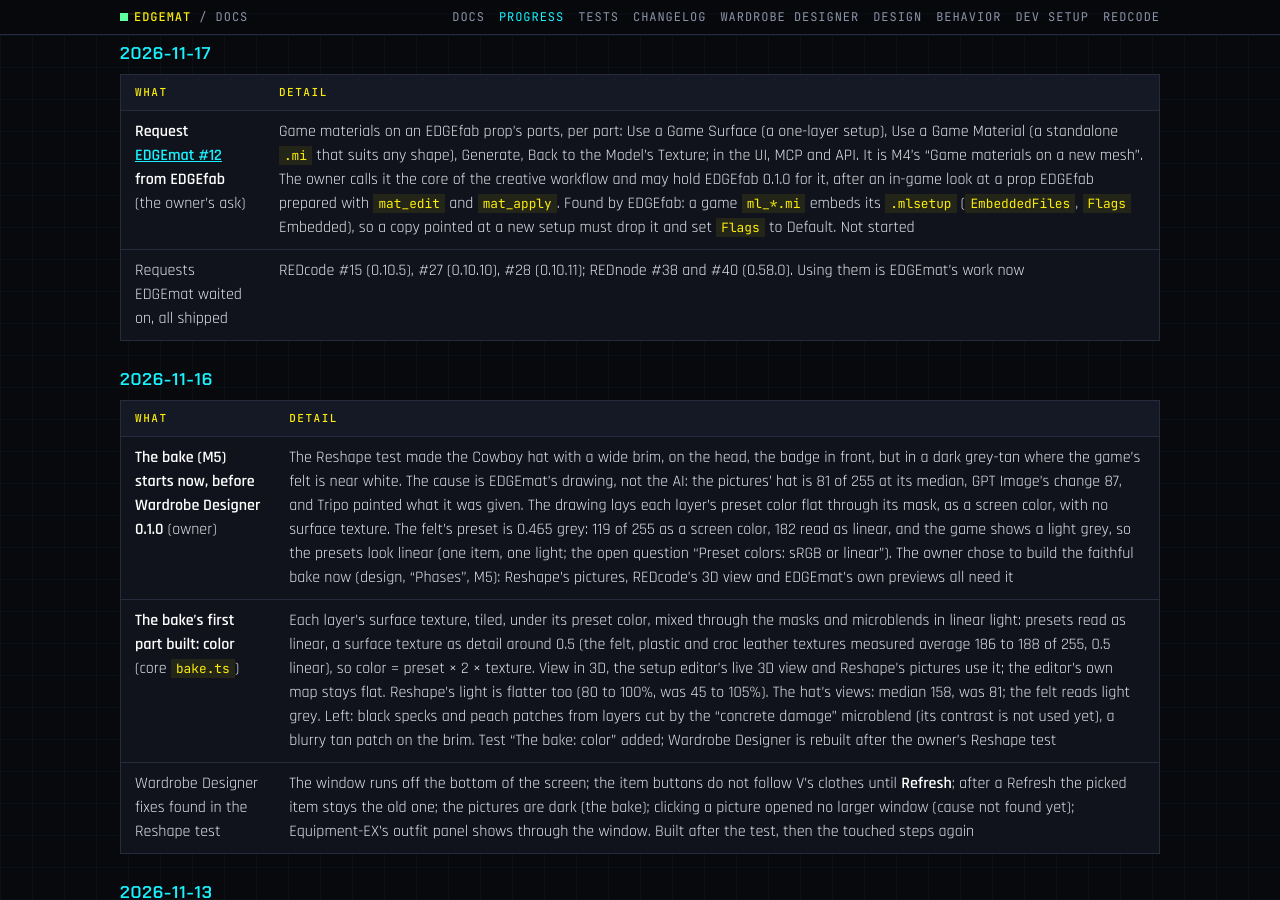
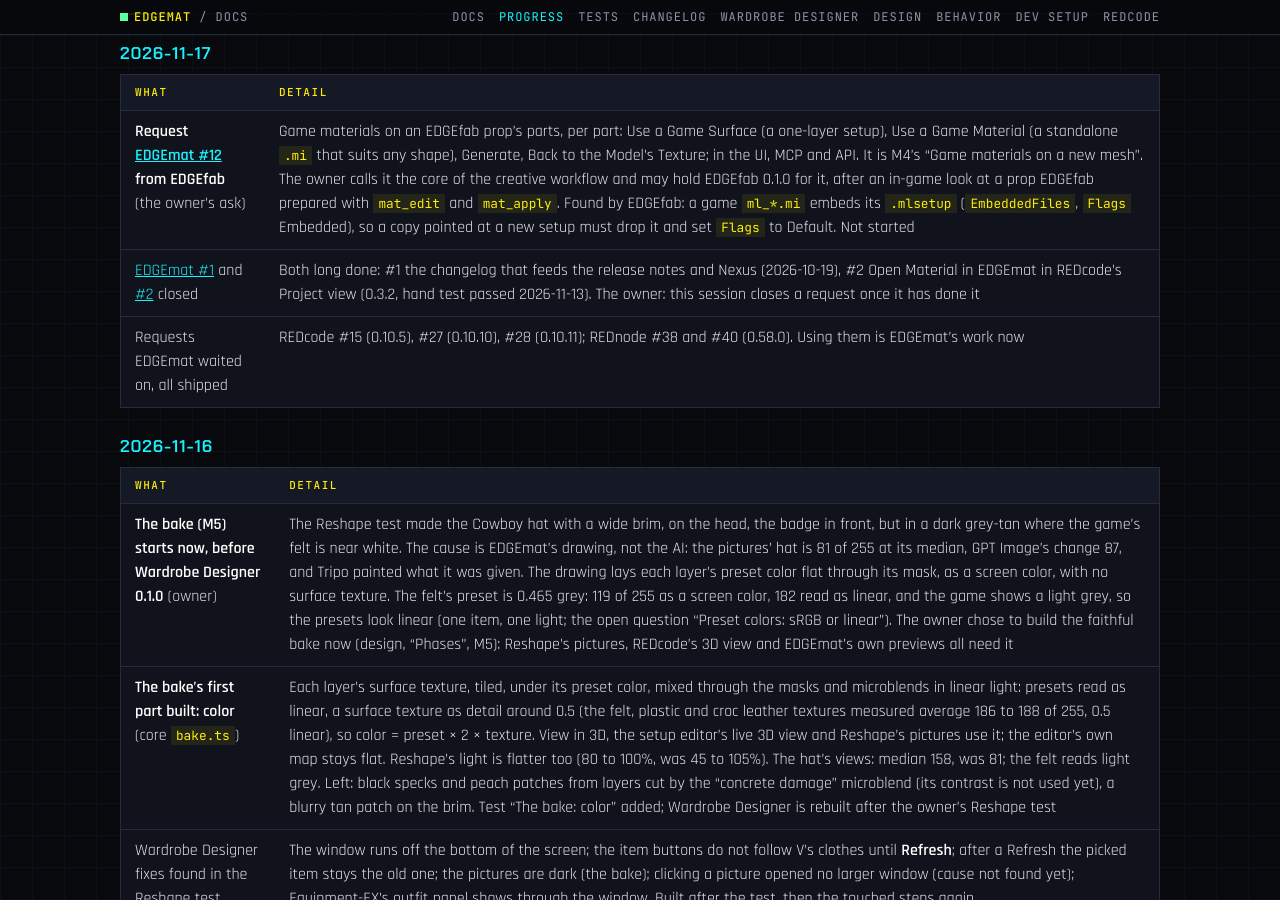
Before and after one commit to Edgemodders/EDGEmat, a Jekyll site: the page built from docs/progress.md, in a window 1280 px wide and 900 px high, scrolled down 4445 px. Built offline with Jekyll 4.4.1, drawn with Linux system fonts in a browser that asks for light colours; our own code applies the rules of GitHub Pages for plain Markdown files.

Commit message:
Progress: #1 and #2 closed (both done); this session closes requests it completes
Co-Authored-By: Claude Opus 5.5 <noreply@anthropic.com>

```diff
--- a/docs/progress.md
+++ b/docs/progress.md
@@ -62,6 +62,7 @@ Last updated 2026-11-03.
 | What | Detail |
 |---|---|
 | **Request [EDGEmat #12](https://github.com/Edgemodders/EDGEmat/issues/12) from EDGEfab** (the owner's ask) | Game materials on an EDGEfab prop's parts, per part: Use a Game Surface (a one-layer setup), Use a Game Material (a standalone `.mi` that suits any shape), Generate, Back to the Model's Texture; in the UI, MCP and API. It is M4's "Game materials on a new mesh". The owner calls it the core of the creative workflow and may hold EDGEfab 0.1.0 for it, after an in-game look at a prop EDGEfab prepared with `mat_edit` and `mat_apply`. Found by EDGEfab: a game `ml_*.mi` embeds its `.mlsetup` (`EmbeddedFiles`, `Flags` Embedded), so a copy pointed at a new setup must drop it and set `Flags` to Default. Not started |
+| [EDGEmat #1](https://github.com/Edgemodders/EDGEmat/issues/1) and [#2](https://github.com/Edgemodders/EDGEmat/issues/2) closed | Both long done: #1 the changelog that feeds the release notes and Nexus (2026-10-19), #2 Open Material in EDGEmat in REDcode's Project view (0.3.2, hand test passed 2026-11-13). The owner: this session closes a request once it has done it |
 | Requests EDGEmat waited on, all shipped | REDcode #15 (0.10.5), #27 (0.10.10), #28 (0.10.11); REDnode #38 and #40 (0.58.0). Using them is EDGEmat's work now |
 
 ### 2026-11-16
```
